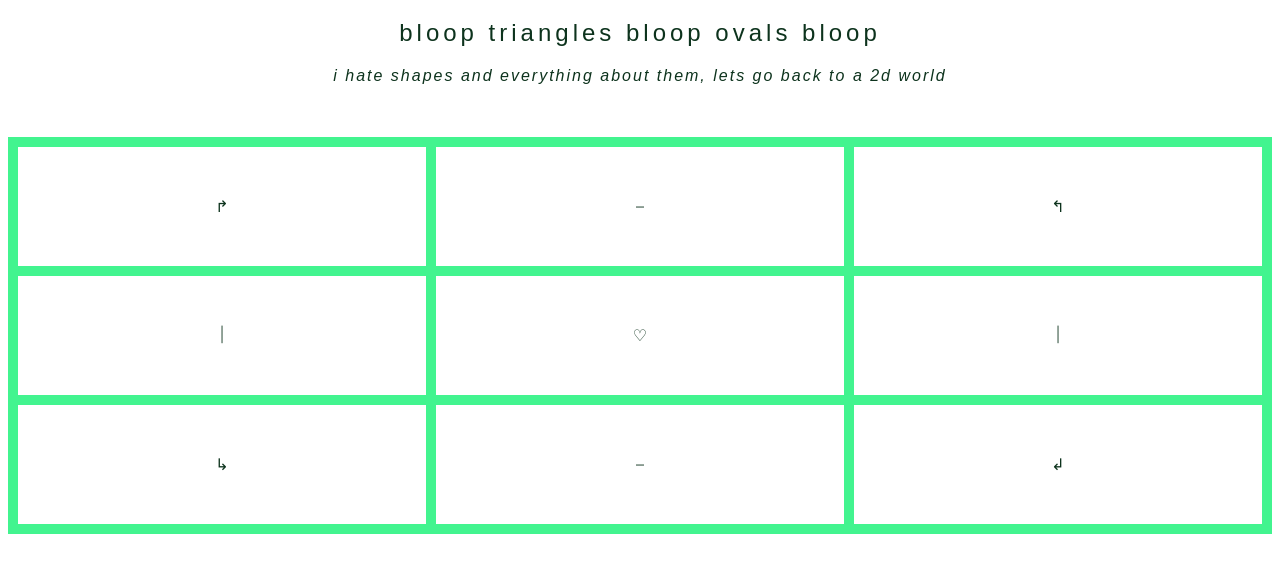
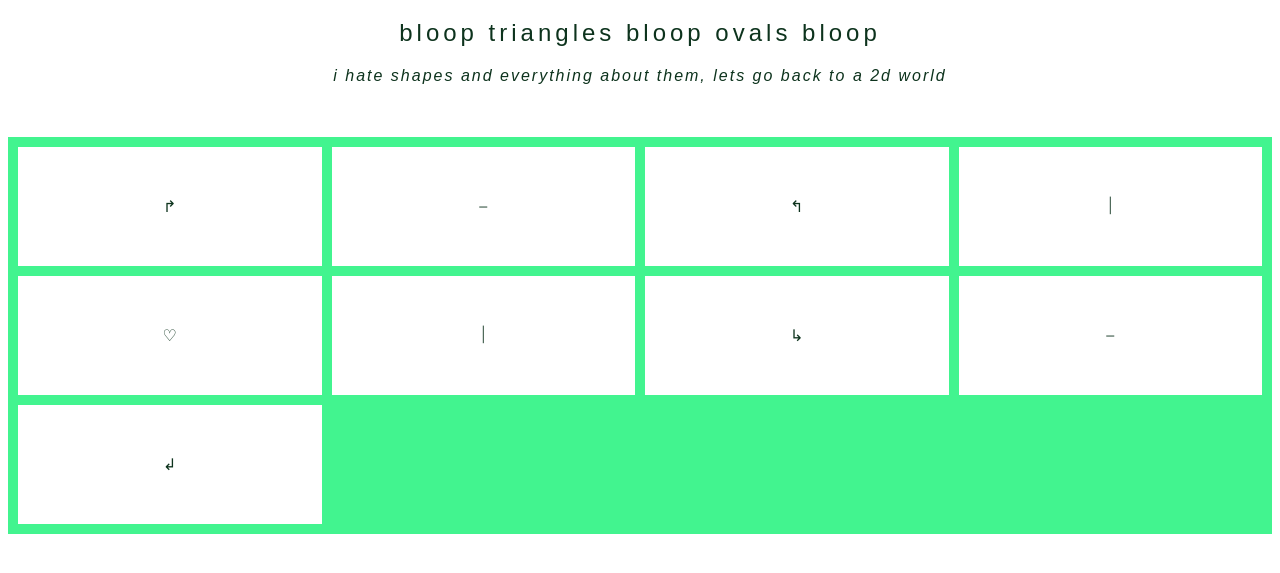
Before and after one commit to khwangg/griddy, a plain HTML site: page index.html in a window 1280 px wide. Shown: the part 61-634 px from the top of the page. Drawn offline with Linux system fonts and the light colour scheme.

Commit message:
fixed grid-template-columns property on grid-container: minmax px was too big for the column properties in .grid-container, changed to 300px

```diff
--- a/styles.css
+++ b/styles.css
@@ -37,7 +37,7 @@
   padding: 10px;
   list-style: none;
   display: grid;
-  grid-template-columns: repeat(auto-fill,minmax(400px, 1fr));
+  grid-template-columns: repeat(auto-fill,minmax(300px, 1fr));
 
 }
 
```
